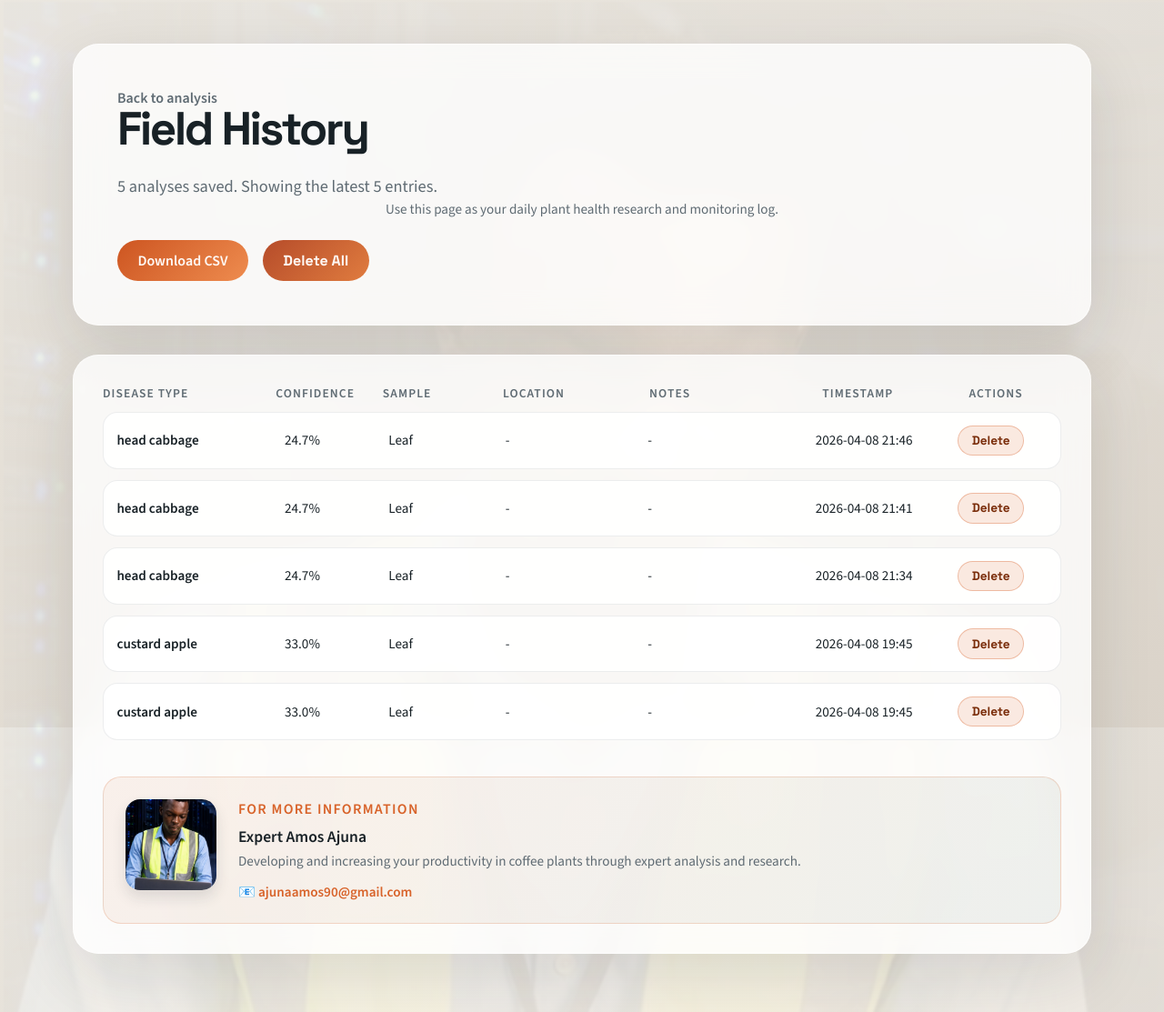
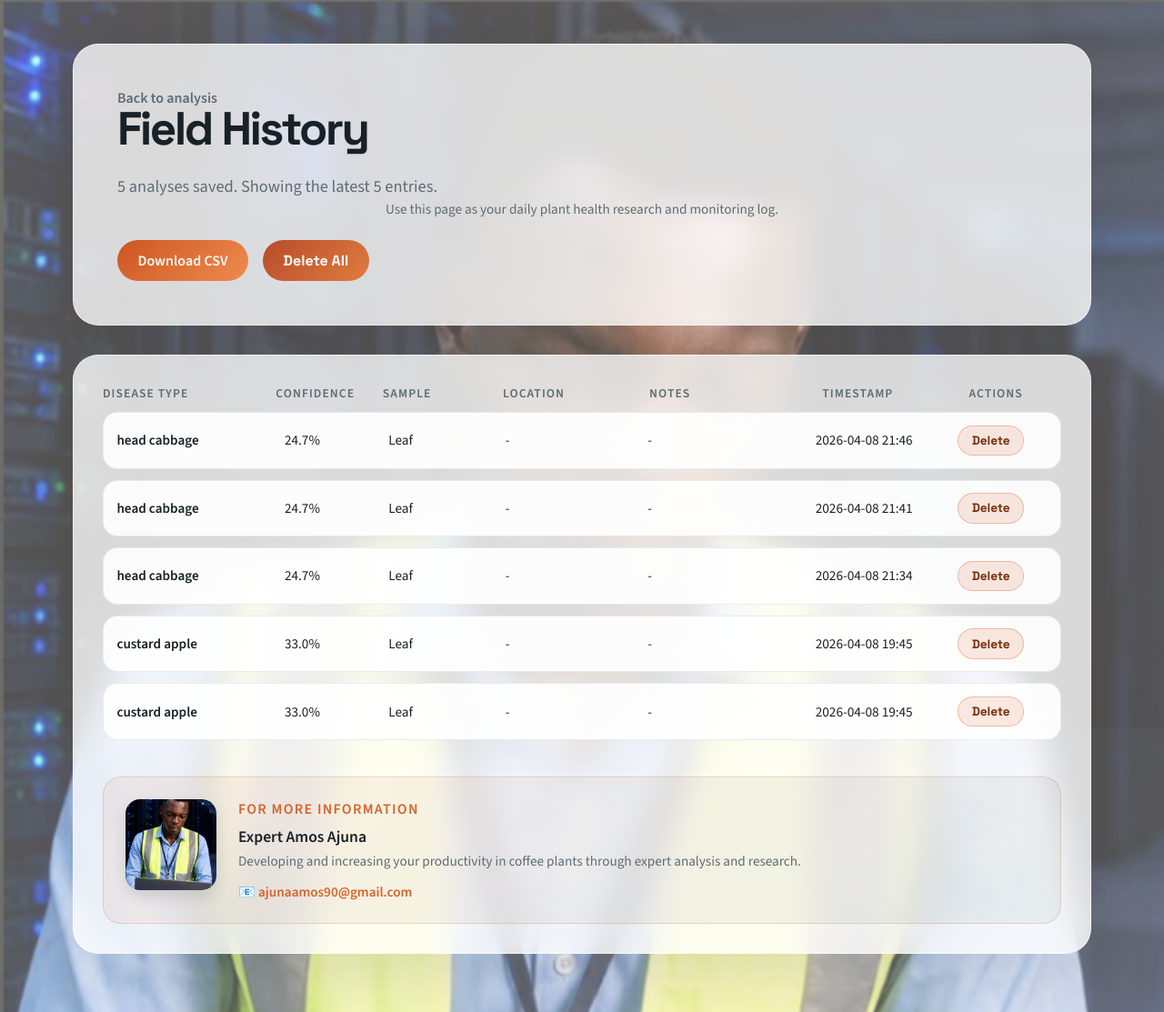
Before and after one commit to AjunaAmos/system-design-by-expert-Amos, a Flask app: page /history in a window 1280 px wide. Shown: the whole page at 91% size. Run offline with Flask 3, Linux system fonts and the light colour scheme; data comes from the database, SQL or seed files in the repository.

Commit message:
Use developer image as background wallpaper

```diff
--- a/computervision-master/app/static/css/styles.css
+++ b/computervision-master/app/static/css/styles.css
@@ -22,13 +22,9 @@ body {
   min-height: 100vh;
   color: var(--ink);
   font-family: "Source Sans 3", sans-serif;
-  background-image:
-    linear-gradient(160deg, rgba(251, 247, 239, 0.92), rgba(237, 229, 217, 0.92)),
-    url("../img/developer.png");
-  background-size: cover, cover;
-  background-position: center center, center center;
-  background-repeat: no-repeat, no-repeat;
-  background-attachment: fixed;
+  background: linear-gradient(160deg, rgba(251, 247, 239, 0.35), rgba(237, 229, 217, 0.35)),
+    url("/static/img/developer.png") center/cover no-repeat fixed;
+  background-color: var(--bg);
 }
 
 .history-layout {
```
